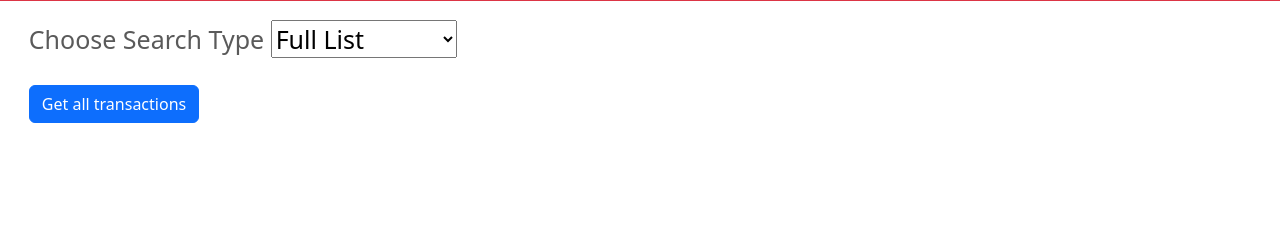
After one commit to kobibell/Warden-Web-Wizards-JIMS, a Django app: page /view_inmate in a window 1280 px wide. The commit adds this page. Shown: the part 55-300 px from the top of the page. Run offline with Django 4.2, Linux system fonts and the light colour scheme.

Commit message:
Working changes to inmate search functionality

```diff
--- a/src/jims_project/jims_app/forms.py
+++ b/src/jims_project/jims_app/forms.py
@@ -28,3 +28,6 @@ class InmateForm(forms.ModelForm):
         widgets = {
             'middle_initial': forms.TextInput(attrs={'size': '1', 'maxlength': '1'}),
         }
+
+class SearchInmateForm(forms.Form):
+    inmate_id = forms.IntegerField(max_value=9999, required=False)
--- a/src/jims_project/jims_app/urls.py
+++ b/src/jims_project/jims_app/urls.py
@@ -30,6 +30,8 @@ urlpatterns = [
         #search page for cash accounts
         path('accounts/search-name/', views.accounts_search_name, name='accounts_search_name'),
 
+
+        #!! url paths should use dashes (-) instead of underscores (_)
         #search results page for cash accounts
         path('accounts/account_list/', views.get_all_accounts, name='get_all_accounts'),
         path('accounts/add_money/', views.add_money, name='add_money'),
@@ -40,16 +42,18 @@ urlpatterns = [
 
         path('create-user/success/', views.create_user_success, name='create_user_success'),
 
+        path('view_inmate', views.view_inmate, name='view_inmate'),
+        path('view_inmate/inmate_details', views.get_inmate_details, name='get_inmate_details'),
+
         path('add_inmate', views.add_inmate, name='add_inmate'),
-
 
         path('home_page/add_inmate', views.add_inmate, name='add_inmate'),
 
         path('home_page/inventory', views.inventory, name='inventory'),
 
-       path('logout/', logout_view, name='logout'),
+        path('logout/', logout_view, name='logout'),
 
-       path('logout_success/', logout_success, name='logout_success'),
+        path('logout_success/', logout_success, name='logout_success'),
 
 
 ]
--- a/src/jims_project/jims_app/views.py
+++ b/src/jims_project/jims_app/views.py
@@ -20,6 +20,7 @@ from .models import TransactionDetails
 
 from .forms import AddMoneyForm
 from .forms import WithdrawMoneyForm
+from .forms import SearchInmateForm
 
 # Create your views here.
 
@@ -180,6 +181,17 @@ def withdraw_money(request):
         form = WithdrawMoneyForm()
     return render(request, 'withdraw_money.html', {'form': form})
 
+def view_inmate(request):
+    return render(request, 'view_inmate.html')
+
+def get_inmate_details(request):
+    if request.method == 'POST':
+        form = SearchInmateForm()
+    filter_by = request.POST.get('search_type')
+    if filter_by == 'full_list':
+        return render(request, 'login.html')
+    return render(request, 'home_page.html')
+
 
 def add_inmate(request):
     if request.method == 'POST':
--- /dev/null
+++ b/src/jims_project/static/css/inmate.css
@@ -0,0 +1,7 @@
+.search-bar{
+    padding:6px 8px 6px 16px;
+    text-decoration: none;
+    font-size:25px;
+    color: #5a5a5a;
+    display:block;
+}
--- a/src/jims_project/templates/base.html
+++ b/src/jims_project/templates/base.html
@@ -27,7 +27,7 @@
                 <li class="nav-item dropdown">
                   <a class="nav-link" href="#" id="navbarDropdown" role="button" aria-expanded="false"> Inmates</a>
                   <div class="dropdown-menu" aria-labelledby="navbarDropdown">
-                    <a class="dropdown-item" href="#">View Inmates</a>
+                    <a class="dropdown-item" href="/view_inmate">View Inmates</a>
                     <!-- For Is the user is a supervisor or booking clerk add a drop down to add inmates -->
                     {% if user.position == 'Supervisor' or user.position == 'Booking Clerk' %}
                       <a class="dropdown-item" href="/add_inmate">Book Inmates</a>
--- /dev/null
+++ b/src/jims_project/templates/view_inmate.html
@@ -0,0 +1,49 @@
+{% extends 'base.html' %}
+{% load static %}
+
+{% block extrahead %}
+    <link rel="stylesheet" href="{% static 'css/inmate.css' %}">
+{% endblock %}
+
+{% block content %}
+    <div class="search-bar">
+        <form action="{% url 'get_inmate_details' %}" method='POST'>
+            {% csrf_token %}
+            <div class="mb-3">
+                <label for="search_type" class="form-label">Choose Search Type</label>
+                <select name="search_type" id="search_type">
+                    <option selected value="full_list">Full List</option>
+                    <option value="by_first_name">By First Name</option>
+                </select>
+            </div>
+            <button type="submit" class="btn btn-primary">Get all transactions</button>
+        </form>
+    </div>
+
+<!--
+{% if accounts %}
+    <table class="table table-bordered">
+        <thead>
+        <tr>
+            <th>Account Number</th>
+            <th>Inmate ID</th>
+            <th>Balance</th>
+        </tr>
+        </thead>
+        <tbody>
+        {% for account in accounts %}
+        <tr>
+            <td>{{ account.account_number }}</td>
+            <td>{{ account.inmate_id }}</td>
+            <td>$ {{ account.balance }}</td>
+        </tr>
+        {% endfor %}
+        </tbody>
+  </table>
+
+{% else %}
+    <p>No Accounts found.</p>
+{% endif %}
+-->
+
+{% endblock content %}
```
